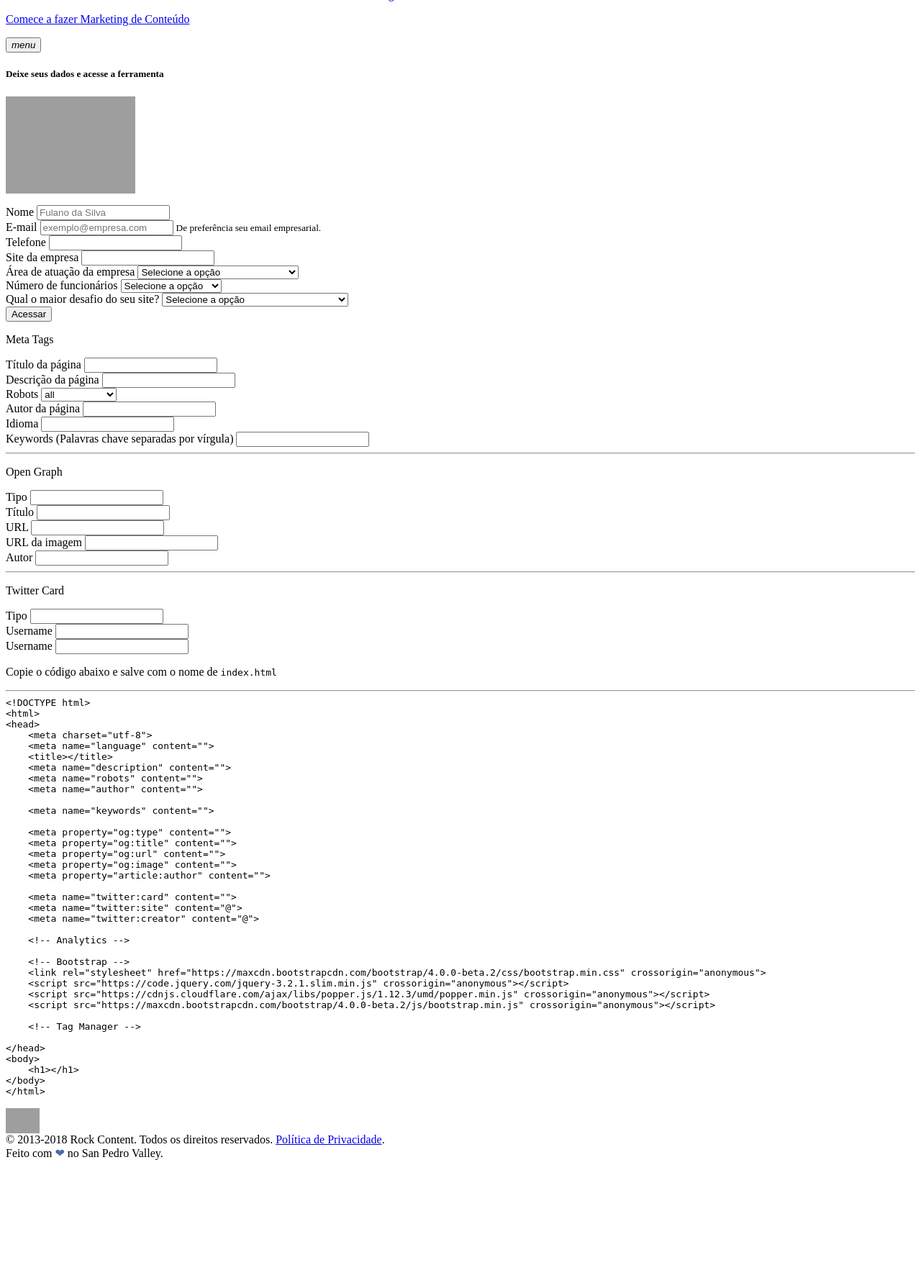
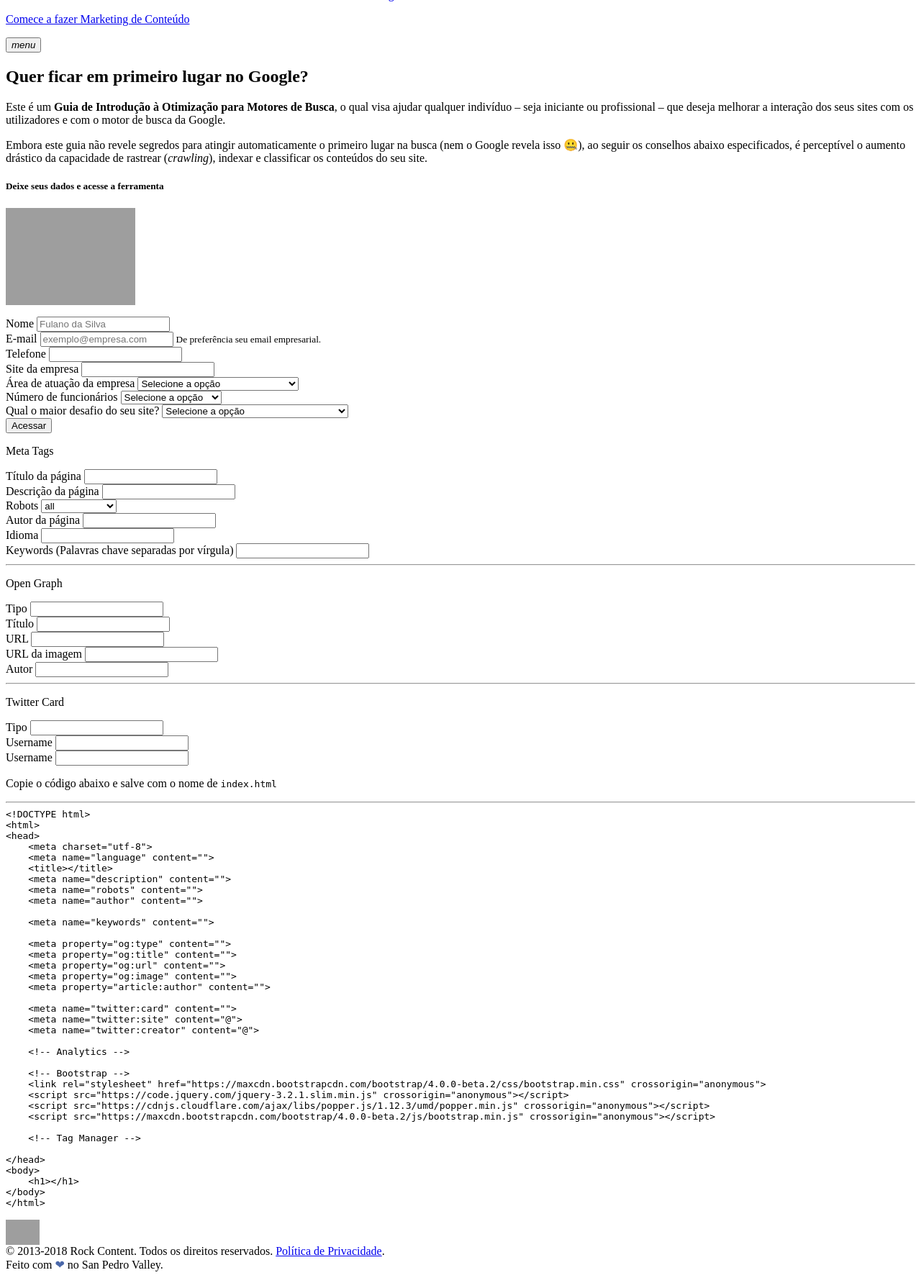
Before and after one commit to ggrossi/tag-gen-app, a PHP site: page /body.php in a window 1280 px wide. Shown: the part 644-2427 px from the top of the page at 72% size. Before the commit the page ends 2256 px from the top, so only its background shows below. Run offline with PHP 8.4, Linux system fonts and the light colour scheme; grey boxes are pictures that could not be loaded.

Commit message:
structure issues

```diff
--- a/body.php
+++ b/body.php
@@ -1,6 +1,8 @@
 <body>
 
 		<?php include 'nav.php'; ?>
+
+		<?php include 'cabecalho.php'; ?>
 
 		<?php include 'content.php'; ?>
 
--- /dev/null
+++ b/cabecalho.php
@@ -0,0 +1,11 @@
+<section class="header">
+	<div class="container">
+		<div class="row justify-content-md-center">
+			<div class="col-8 text-center">
+				<h2>Quer ficar em primeiro lugar no Google?</h2>
+				<p>Este é um <strong>Guia de Introdução à Otimização para Motores de Busca</strong>, o qual visa ajudar qualquer indivíduo – seja iniciante ou profissional – que deseja melhorar a interação dos seus sites com os utilizadores e com o motor de busca da Google.</p>
+				<p>Embora este guia não revele segredos para atingir automaticamente o primeiro lugar na busca (nem o Google revela isso 🤐), ao seguir os conselhos abaixo especificados, é perceptível o aumento drástico da capacidade de rastrear (<em>crawling</em>), indexar e classificar os conteúdos do seu site.</p>
+			</div>
+		</div>
+	</div>
+</section>
--- a/header.php
+++ b/header.php
@@ -40,7 +40,6 @@
 	<!-- Custom -->
 	<link rel="stylesheet" href="css/custom.css">
 	<script src="js/custom.js"></script>
-	<script src="https://raw.githubusercontent.com/carhartl/jquery-cookie/master/src/jquery.cookie.js"></script>
 
 	<!-- Roboto Font -->
 	<link href="https://fonts.googleapis.com/css?family=Roboto:100,300,400,500,700" rel="stylesheet">
--- a/index.php
+++ b/index.php
@@ -1,8 +1,8 @@
 <!DOCTYPE html>
 <html>
 
-	<?php include("header.php"); ?>
+	<?php include 'header.php'; ?>
 
-	<?php include("body.php"); ?>
+	<?php include 'body.php'; ?>
 
 </html>
--- a/modal.php
+++ b/modal.php
@@ -1,3 +1,4 @@
+<section>
 	<div name="modalLead" id="modalLead" class="modal fade modalLead" data-backdrop="static" data-keyboard="false">
 		<div class="modal-dialog" role="document">
 			<div class="modal-content">
@@ -92,3 +93,4 @@
 			</div>
 		</div>
 	</div>
+</section>
```
Lines whose indentation alone changed are shown as unchanged.
